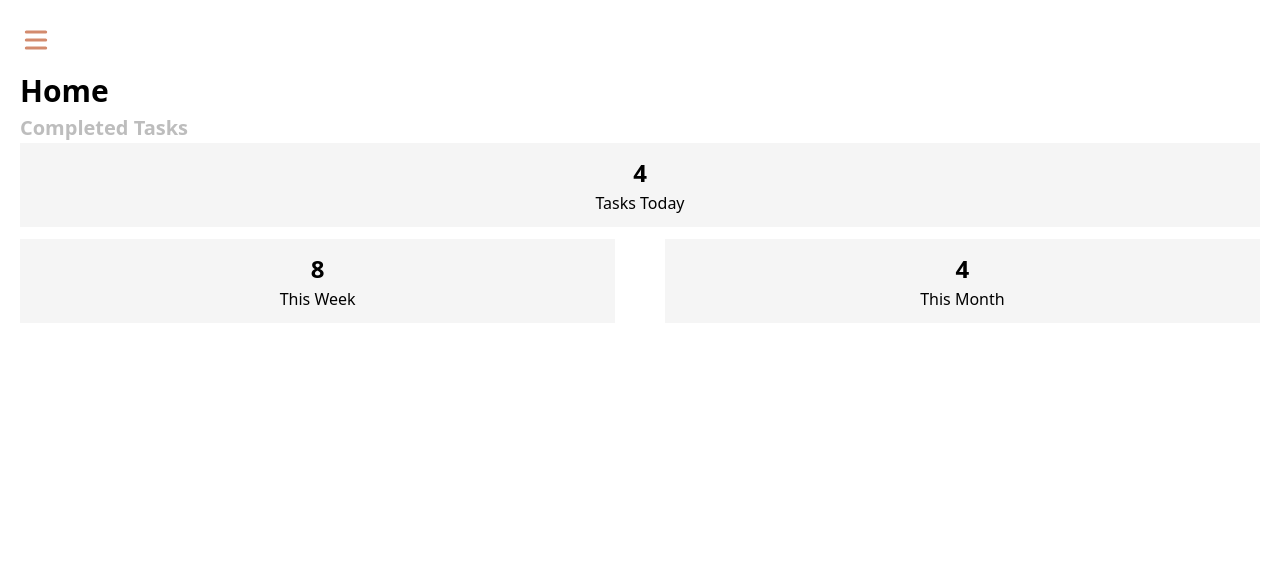
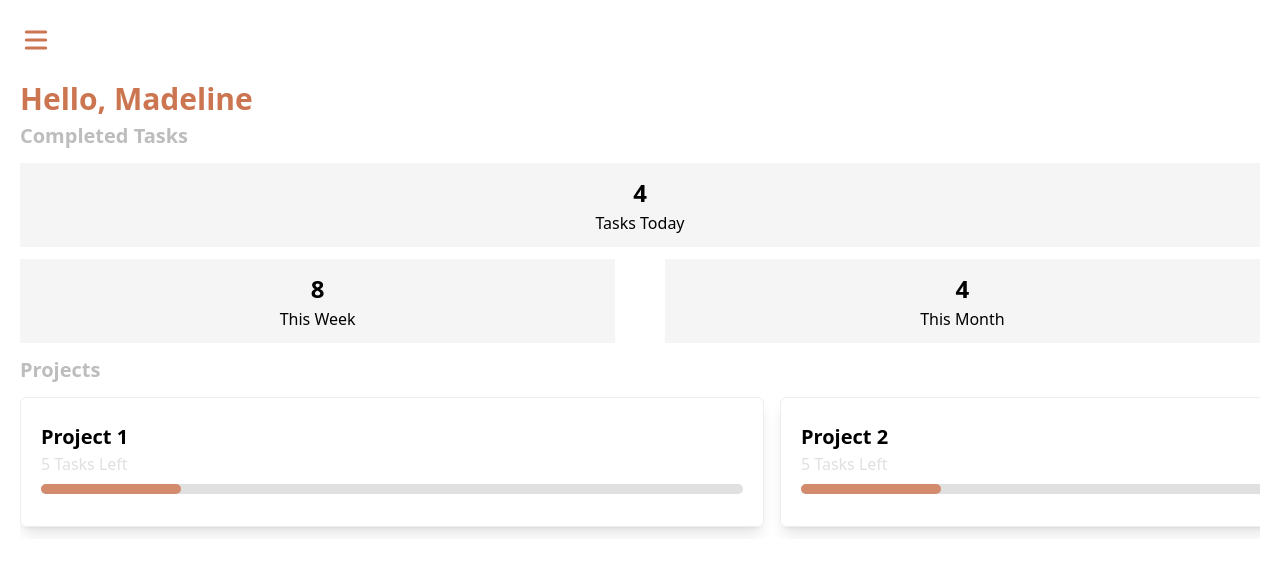
Before and after one commit to ernessttan/friday-react-app, a React (Create React App) app: page / in a window 1280 px wide. Shown: the top 572 px of the page. Built offline with nearby package versions, Linux system fonts and the light colour scheme.

Commit message:
Completed project section

```diff
--- a/src/components/common/Header.js
+++ b/src/components/common/Header.js
@@ -8,7 +8,7 @@ function Header() {
 
   return (
     <header className="py-3 flex justify-between">
-      <button onClick={toggleNav} type="button" className="w-8 h-8 text-orange-400">
+      <button onClick={toggleNav} type="button" className="w-8 h-8 text-orange-500">
         <MenuIcon />
       </button>
       <Navbar isOpen={isOpen} toggleNav={toggleNav} />
--- a/src/components/home/CompletedTasks.js
+++ b/src/components/home/CompletedTasks.js
@@ -3,7 +3,6 @@ import CompletedCard from "./CompletedCard";
 function CompletedTasks() {
   return (
     <section>
-      <h3 className="text-grey-500">Completed Tasks</h3>
       <div className="flex justify-between flex-wrap gap-3">
         <CompletedCard
           title="Tasks Today"
--- a/src/components/navigation/Navbar.js
+++ b/src/components/navigation/Navbar.js
@@ -6,7 +6,7 @@ import { HomeIcon, ClipboardListIcon } from "@heroicons/react/outline";
 function Navbar({ isOpen, toggleNav }) {
   return (
     <nav
-      className={`p-3 bg-orange-400 h-full fixed top-0 left-0 w-1/2 z-50 ease-in-out duration-500 ${
+      className={`p-3 bg-orange-500 h-full fixed top-0 left-0 w-1/2 z-50 ease-in-out duration-500 ${
         isOpen ? "-translate-x-0" : "-translate-x-full"
       }`}
     >
--- /dev/null
+++ b/src/components/projects/ProjectCard.js
@@ -0,0 +1,24 @@
+import proptypes from "prop-types";
+
+function ProjectCard({ project }) {
+  return (
+    <div className="border border-grey-300 shadow-lg rounded-md w-3/5 shrink-0 py-6 px-5">
+      <h3>{project.title}</h3>
+      <p className="text-grey-400">5 Tasks Left</p>
+      <div className="my-2 w-full bg-grey-400 rounded-full h-2.5">
+        <div className="bg-orange-400 h-2.5 w-[20%] rounded-full" />
+      </div>
+    </div>
+  );
+}
+
+ProjectCard.propTypes = {
+  project: proptypes.shape({
+    id: proptypes.string.isRequired,
+    userId: proptypes.string.isRequired,
+    title: proptypes.string.isRequired,
+    tasks: proptypes.arrayOf(proptypes.string).isRequired,
+  }).isRequired,
+};
+
+export default ProjectCard;
--- /dev/null
+++ b/src/components/projects/ProjectGallery.js
@@ -0,0 +1,36 @@
+import ProjectCard from "./ProjectCard";
+
+function ProjectGallery() {
+  const DUMMY_PROJECTS = [
+    {
+      id: "1",
+      userId: "0",
+      title: "Project 1",
+      tasks: ["0", "1", "2"],
+    },
+    {
+      id: "2",
+      userId: "1",
+      title: "Project 2",
+      tasks: ["3", "4", "5"],
+    },
+    {
+      id: "3",
+      userId: "2",
+      title: "Project 3",
+      tasks: ["6", "7", "8"],
+    },
+  ];
+  return (
+    <section className="flex items-center gap-4 overflow-x-scroll scroll-smooth w-full">
+      {DUMMY_PROJECTS.map((project) => (
+        <ProjectCard
+          key={project.id}
+          project={project}
+        />
+      ))}
+    </section>
+  );
+}
+
+export default ProjectGallery;
--- a/src/index.css
+++ b/src/index.css
@@ -10,6 +10,11 @@ html, body, #root {
 @layer base {
     main {
         flex-grow: 1;
+        padding: theme(padding.2) 0 theme(padding.2) 0;
+    }
+
+    section {
+        padding: theme(padding.3) 0 theme(padding.3) 0;
     }
 
     h1 {
--- a/src/pages/Home.js
+++ b/src/pages/Home.js
@@ -1,10 +1,14 @@
 import CompletedTasks from "../components/home/CompletedTasks";
+import ProjectGallery from "../components/projects/ProjectGallery";
 
 function Home() {
   return (
     <main>
-      <h1>Home</h1>
+      <h1 className="text-orange-500">Hello, Madeline</h1>
+      <h3 className="text-grey-500">Completed Tasks</h3>
       <CompletedTasks />
+      <h3 className="text-grey-500">Projects</h3>
+      <ProjectGallery />
     </main>
   );
 }
--- a/tailwind.config.js
+++ b/tailwind.config.js
@@ -6,10 +6,13 @@ module.exports = {
   theme: {
     extend: {
       colors: {
+        "orange-500": "#CC7551",
         "orange-400": "#D38B6E",
         "orange-300": "#DEAA96",
         "orange-200": "#EACBBF",
         "grey-500": "#BDBDBD",
+        "grey-400": "#E0E0E0",
+        "grey-300": "#EEEEEE",
         "grey-200": "#F5F5F5",
       },
     },
```
